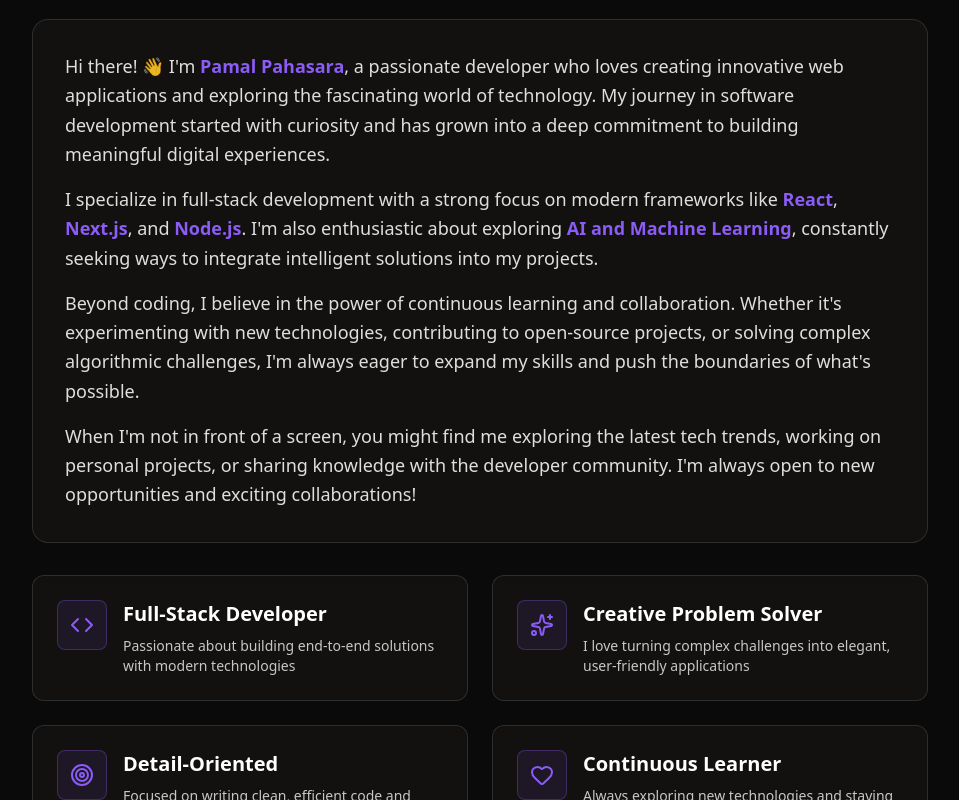
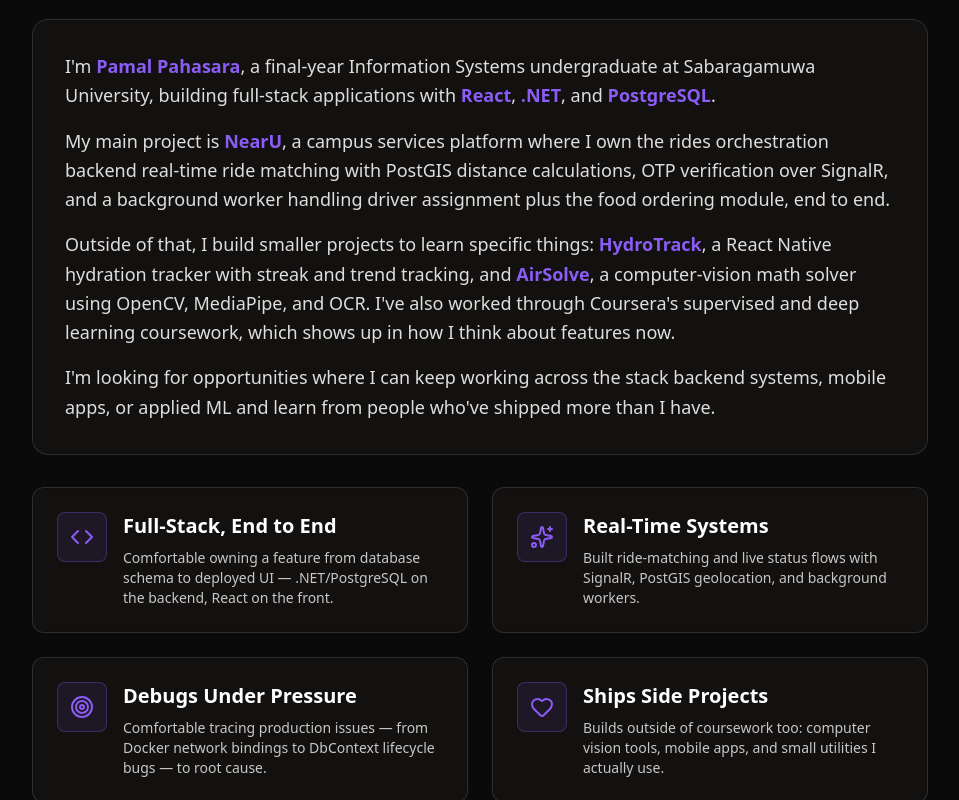
Before and after one commit to pamal29/react-portfolio, a React (Vite) app: page / in a window 1280 px wide. Shown: the part 620-1420 px from the top of the page, without its empty margins (160-1119 px from the left). Built offline with nearby package versions, Linux system fonts and the light colour scheme.

Commit message:
update about me with latest project details

```diff
--- a/src/components/About.jsx
+++ b/src/components/About.jsx
@@ -4,23 +4,23 @@
   const highlights = [
     {
       icon: Code,
-      title: "Full-Stack Developer",
-      description: "Passionate about building end-to-end solutions with modern technologies"
+      title: "Full-Stack, End to End",
+      description: "Comfortable owning a feature from database schema to deployed UI — .NET/PostgreSQL on the backend, React on the front."
     },
     {
       icon: Sparkles,
-      title: "Creative Problem Solver",
-      description: "I love turning complex challenges into elegant, user-friendly applications"
+      title: "Real-Time Systems",
+      description: "Built ride-matching and live status flows with SignalR, PostGIS geolocation, and background workers."
     },
     {
       icon: Target,
-      title: "Detail-Oriented",
-      description: "Focused on writing clean, efficient code and creating seamless user experiences"
+      title: "Debugs Under Pressure",
+      description: "Comfortable tracing production issues — from Docker network bindings to DbContext lifecycle bugs — to root cause."
     },
     {
       icon: Heart,
-      title: "Continuous Learner",
-      description: "Always exploring new technologies and staying current with industry trends"
+      title: "Ships Side Projects",
+      description: "Builds outside of coursework too: computer vision tools, mobile apps, and small utilities I actually use."
     }
   ];
 
@@ -36,32 +36,35 @@
                        transition-all duration-300 hover:border-neonPurple/50 hover:shadow-lg hover:shadow-neonPurple/10">
           <div className="space-y-4 text-textLight/90 text-lg leading-relaxed">
             <p>
-              Hi there! 👋 I'm <span className="text-neonPurple font-semibold">Pamal Pahasara</span>,
-              a passionate developer who loves creating innovative web applications and exploring
-              the fascinating world of technology. My journey in software development started with
-              curiosity and has grown into a deep commitment to building meaningful digital experiences.
+              I'm <span className="text-neonPurple font-semibold">Pamal Pahasara</span>, a
+              final-year Information Systems undergraduate at Sabaragamuwa University, building
+              full-stack applications with <span className="text-neonPurple font-semibold">React</span>,{" "}
+              <span className="text-neonPurple font-semibold">.NET</span>, and{" "}
+              <span className="text-neonPurple font-semibold">PostgreSQL</span>.
             </p>
 
             <p>
-              I specialize in full-stack development with a strong focus on modern frameworks like
-              <span className="text-neonPurple font-semibold"> React</span>,
-              <span className="text-neonPurple font-semibold"> Next.js</span>, and
-              <span className="text-neonPurple font-semibold"> Node.js</span>. I'm also enthusiastic
-              about exploring <span className="text-neonPurple font-semibold">AI and Machine Learning</span>,
-              constantly seeking ways to integrate intelligent solutions into my projects.
+              My main project is <span className="text-neonPurple font-semibold">NearU</span>, a
+              campus services platform where I own the rides orchestration backend real-time
+              ride matching with PostGIS distance calculations, OTP verification over SignalR, and
+              a background worker handling driver assignment plus the food ordering module,
+              end to end.
             </p>
 
             <p>
-              Beyond coding, I believe in the power of continuous learning and collaboration. Whether
-              it's experimenting with new technologies, contributing to open-source projects, or
-              solving complex algorithmic challenges, I'm always eager to expand my skills and push
-              the boundaries of what's possible.
+              Outside of that, I build smaller projects to learn specific things:{" "}
+              <span className="text-neonPurple font-semibold">HydroTrack</span>, a React Native
+              hydration tracker with streak and trend tracking, and{" "}
+              <span className="text-neonPurple font-semibold">AirSolve</span>, a computer-vision
+              math solver using OpenCV, MediaPipe, and OCR. I've also worked through Coursera's
+              supervised and deep learning coursework, which shows up in how I think about
+              features now.
             </p>
 
             <p>
-              When I'm not in front of a screen, you might find me exploring the latest tech trends,
-              working on personal projects, or sharing knowledge with the developer community. I'm
-              always open to new opportunities and exciting collaborations!
+              I'm looking for opportunities where I can keep working across the stack backend
+              systems, mobile apps, or applied ML and learn from people who've shipped more
+              than I have.
             </p>
           </div>
         </div>
@@ -102,7 +105,7 @@
             Currently Exploring
           </h3>
           <div className="flex flex-wrap justify-center gap-3">
-            {["Advanced React Patterns", "AI Integration", "Cloud Architecture", "TypeScript", "Web3", "System Design"].map((topic, index) => (
+            {["Real-Time Systems (SignalR)", "PostGIS & Geospatial Queries", "React Native", "AWS/Azure Hosting", "Machine Learning", "System Design"].map((topic, index) => (
               <span
                 key={index}
                 className="px-4 py-2 bg-black border border-white/30 rounded-full text-sm text-white
```
